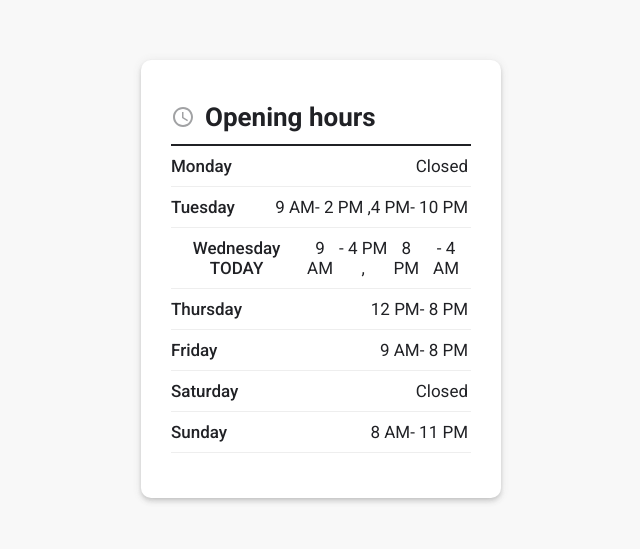
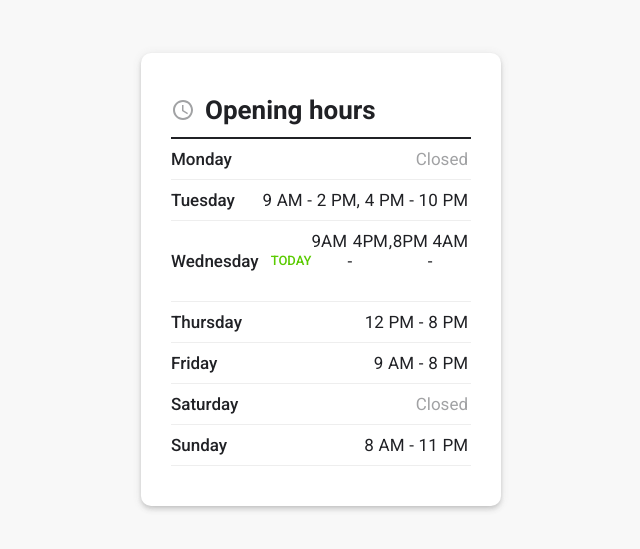
Before and after one commit to ridmitri/time-slots, a React (Vite) app: page / in a window 1280 px wide. Shown: the part 121-670 px from the top of the page, without its empty margins (319-959 px from the left). Built offline with nearby package versions, Linux system fonts and the light colour scheme.

Commit message:
finalize styles

```diff
--- /dev/null
+++ b/src/components/Hours/DisplayTime.tsx
@@ -0,0 +1,24 @@
+import { FormattedHours } from 'utils/transformHours';
+import { HoursItem, Dash, Separator, Value } from './styled';
+
+type Props = {
+  index: number;
+  listLength: number;
+  hoursItem: FormattedHours;
+};
+
+export default function DisplayTime(props: Props) {
+  const { index, listLength, hoursItem } = props;
+  const { hour, beforeNoon } = hoursItem;
+
+  return (
+    <HoursItem>
+      {index % 2 ? <Dash>-</Dash> : null}
+      <Value>{hour}</Value>
+      {beforeNoon ? 'AM' : ' PM '}
+      {index && index < listLength - 1 && index % 2 ? (
+        <Separator>,</Separator>
+      ) : null}
+    </HoursItem>
+  );
+}
--- a/src/components/Hours/index.tsx
+++ b/src/components/Hours/index.tsx
@@ -9,9 +9,10 @@ import {
   DayItem,
   Day,
   HoursList,
-  HoursItem,
   Closed,
+  Today,
 } from './styled';
+import DisplayTime from './DisplayTime';
 
 export default function Hours() {
   const hoursPayload = tranformHours(payload);
@@ -24,20 +25,19 @@ export default function Hours() {
           return (
             <DayItem key={uuid()}>
               <Day>
-                {day} {isToday(dayOfWeek) ? 'TODAY' : null}
+                {day} {isToday(dayOfWeek) ? <Today>Today</Today> : null}
               </Day>
               {hours === null ? (
                 <Closed>Closed</Closed>
               ) : (
                 <HoursList>
                   {hours?.map((item, i) => (
-                    <HoursItem key={uuid()}>
-                      <>
-                        {i % 2 ? '-' : null} {item.hour}
-                        {item.beforeNoon ? ' AM ' : ' PM '}
-                        {i && i < hours.length - 1 && i % 2 ? ', ' : null}
-                      </>
-                    </HoursItem>
+                    <DisplayTime
+                      key={uuid()}
+                      listLength={hours.length}
+                      hoursItem={item}
+                      index={i}
+                    />
                   ))}
                 </HoursList>
               )}
--- a/src/components/Hours/styled.ts
+++ b/src/components/Hours/styled.ts
@@ -8,7 +8,7 @@ const flex = css`
 export const Container = styled.div``;
 
 export const DaysList = styled.div`
-  padding-bottom: ${(props) => props.theme.space.m};
+  padding-bottom: ${(props) => props.theme.space.xs};
 `;
 
 export const DayItem = styled.div`
@@ -24,6 +24,7 @@ export const Day = styled.div`
   ${flex}
   ${font.medium}
   text-transform: capitalize;
+  align-items: center;
 `;
 
 export const HoursList = styled.div`
@@ -34,4 +35,38 @@ export const HoursItem = styled.div`
   ${flex}
 `;
 
-export const Closed = styled.div``;
+export const Closed = styled.div`
+  color: ${(props) => props.theme.color.fg_3};
+`;
+
+export const Today = styled.div`
+  ${font.medium};
+  font-size: ${(props) => props.theme.fontSize.s};
+  text-transform: uppercase;
+  color: ${(props) => props.theme.color.green};
+  margin-left: ${(props) => props.theme.space.s};
+`;
+
+const spaceSymbol = css`
+  content: '-';
+  visibility: hidden;
+  display: inline-block;
+`;
+
+export const Dash = styled.span`
+  &::before,
+  &::after {
+    ${spaceSymbol}
+  }
+`;
+
+export const Value = styled.span`
+  &::after {
+    ${spaceSymbol};
+  }
+`;
+export const Separator = styled.span`
+  &::after {
+    ${spaceSymbol};
+  }
+`;
--- a/src/theme/index.ts
+++ b/src/theme/index.ts
@@ -2,7 +2,7 @@ import { css } from 'styled-components';
 
 const theme = {
   fontSize: {
-    s: '12px',
+    s: '13px',
     m: '15px',
     l: '17px',
     xl: '26px',
```
Also changed, not shown: 1 other file (tests, documents, lock files or other folders).
